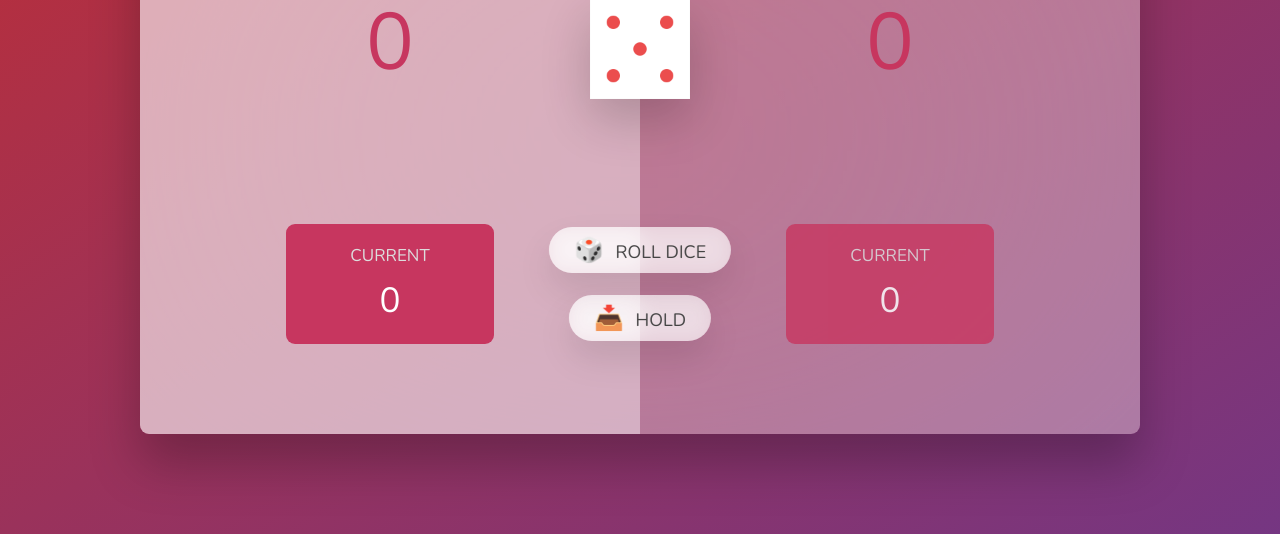
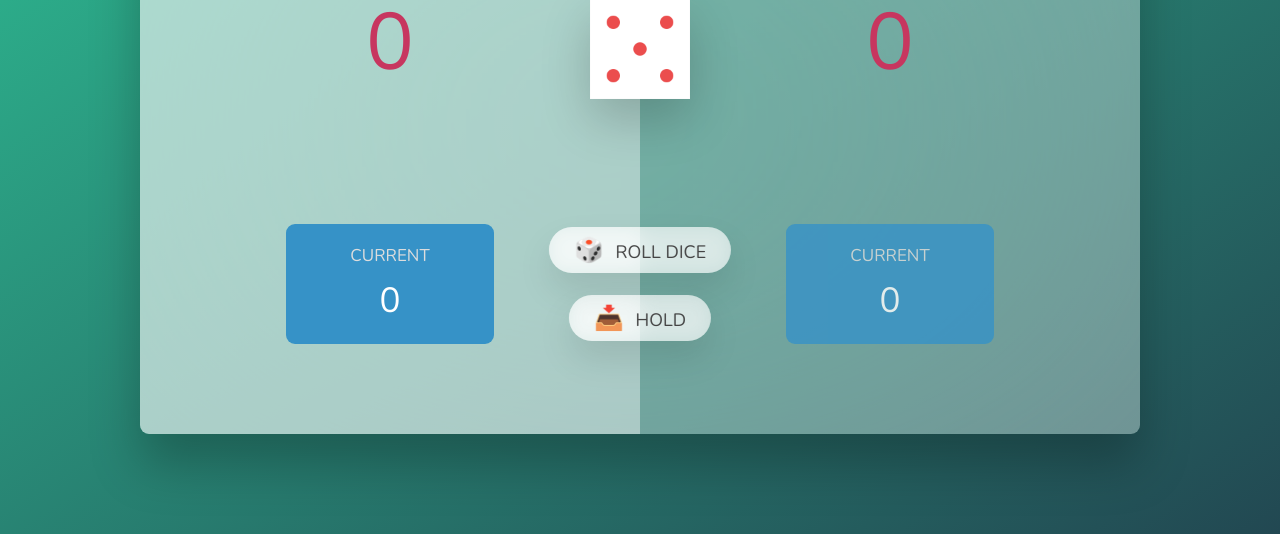
Before and after one commit to SrdjanLakic/Roll-Dice-game-srdjan, a website built with Parcel: page index.html in a window 1280 px wide. Shown: the part 266-800 px from the top of the page. Built offline with nearby package versions, Linux system fonts and the light colour scheme.

Commit message:
Style changed

```diff
--- a/style.css
+++ b/style.css
@@ -16,7 +16,7 @@ body {
   font-weight: 400;
   height: 100vh;
   color: #333;
-  background-image: linear-gradient(to top left, #753682 0%, #bf2e34 100%);
+  background-image: linear-gradient(to top left, #224852 0%, #2ebf94 100%);
   display: flex;
   align-items: center;
   justify-content: center;
@@ -78,7 +78,7 @@ main {
 }
 
 .current {
-  background-color: #c7365f;
+  background-color: #3692c7;
   opacity: 0.8;
   border-radius: 9px;
   color: #fff;
```
